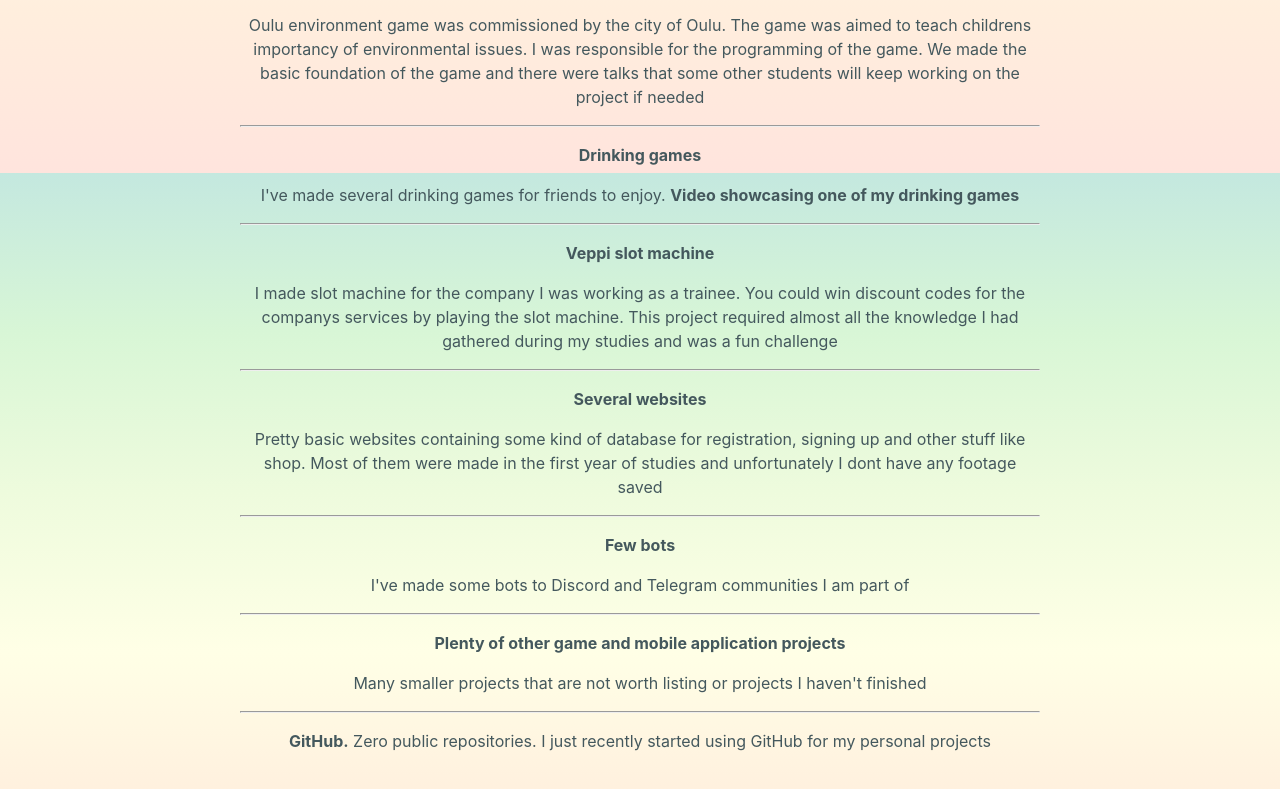
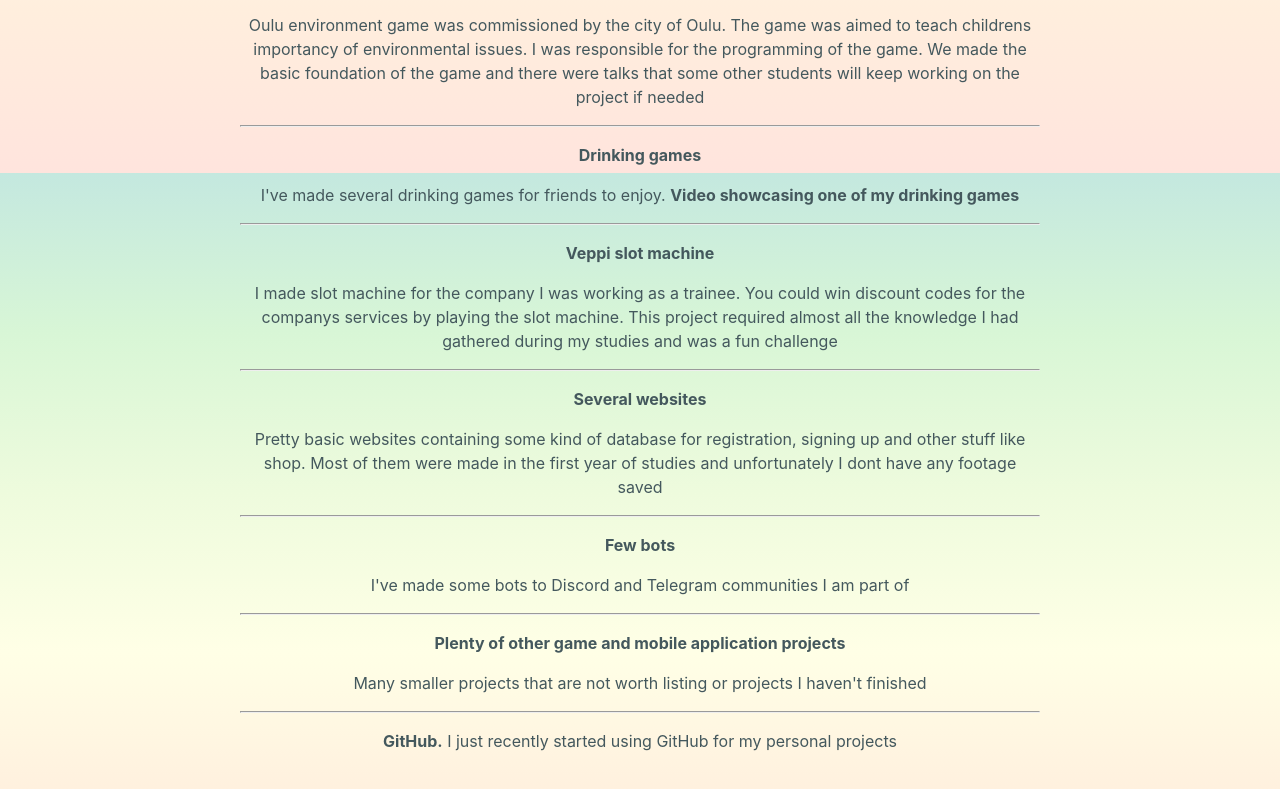
Before and after one commit to Lagical/portfolio, a website: page public/projects.html in a window 1280 px wide. Shown: the part 627-1416 px from the top of the page. Drawn offline with Linux system fonts and the light colour scheme.

Commit message:
Update projects.html

```diff
--- a/public/projects.html
+++ b/public/projects.html
@@ -59,8 +59,7 @@
         <p>Many smaller projects that are not worth listing or projects I haven't finished
         </p>
         <hr>
-        <p><a href="https://github.com/Lagical" class="thesis" target="_blank"><b>GitHub.</b></a> Zero public repositories.
-            I just recently started using GitHub for my personal projects</p>
+        <p><a href="https://github.com/Lagical" class="thesis" target="_blank"><b>GitHub.</b></a> I just recently started using GitHub for my personal projects</p>
     </div>
 </body>
 </html>
```
